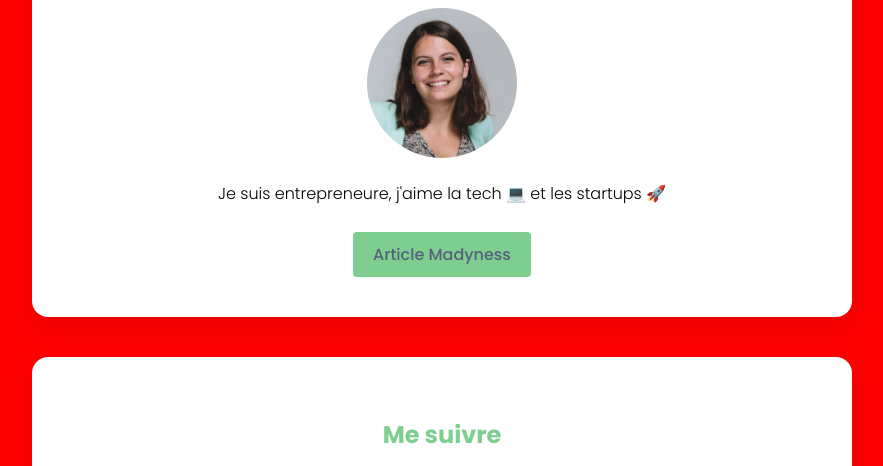
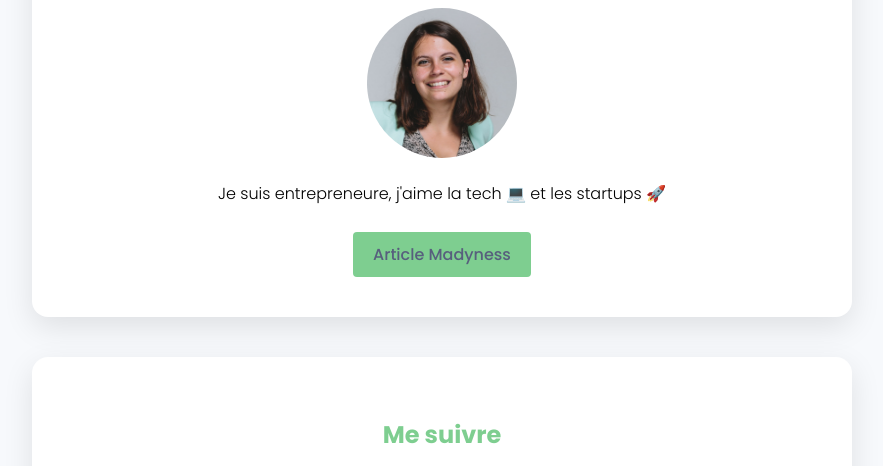
Before and after one commit to HeleneBriand/profile, a plain HTML site: page index.html in a window 1280 px wide. Shown: the part 163-629 px from the top of the page, without its empty margins (198-1081 px from the left). Drawn offline with Linux system fonts and the light colour scheme.

Commit message:
make my profile prettier

```diff
--- a/style.css
+++ b/style.css
@@ -1,5 +1,5 @@
 body {
-  background-color: red;
+  background-color: #F7F9FC;
   font-family: 'Poppins', sans-serif;
   line-height: normal;
 }
```
